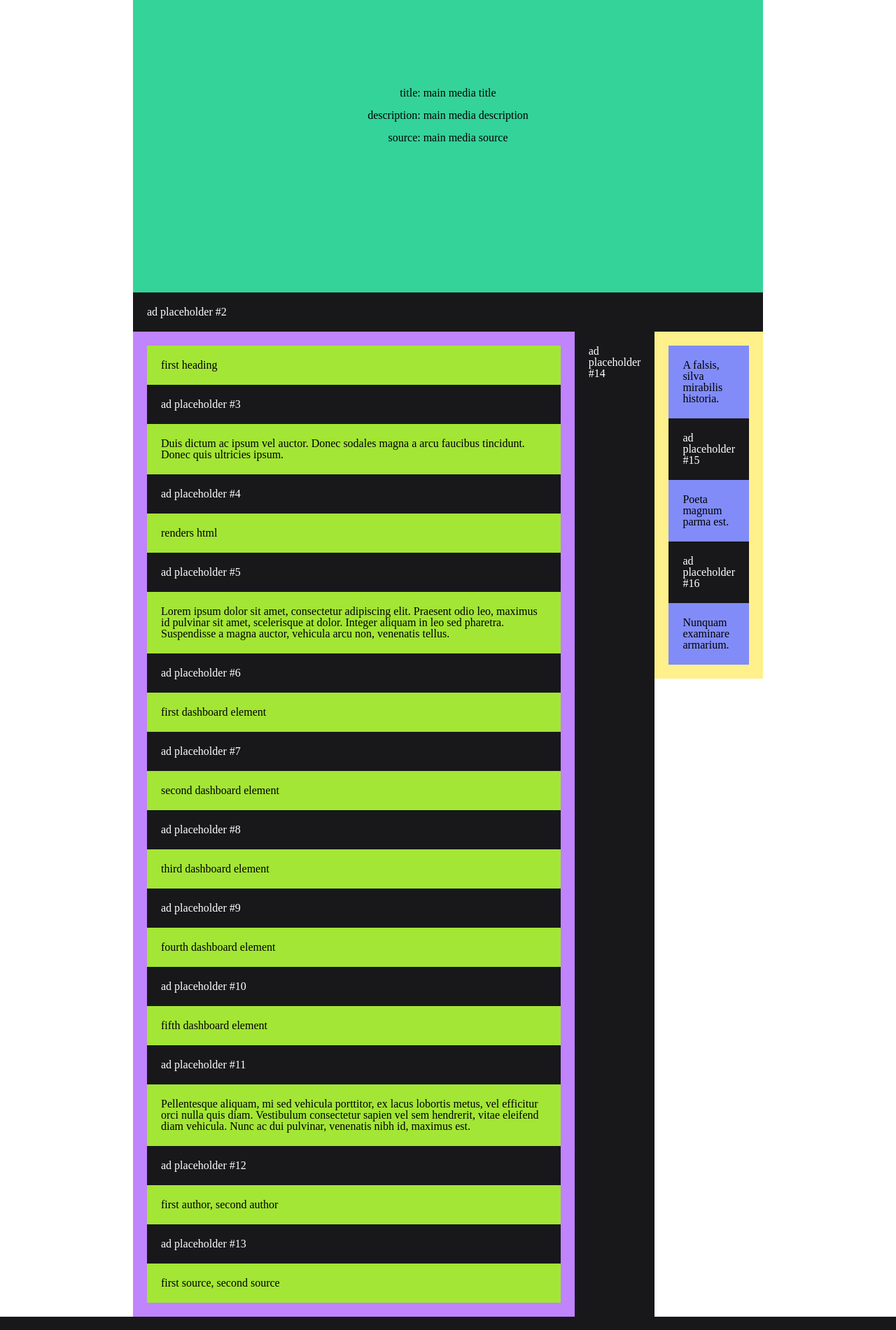
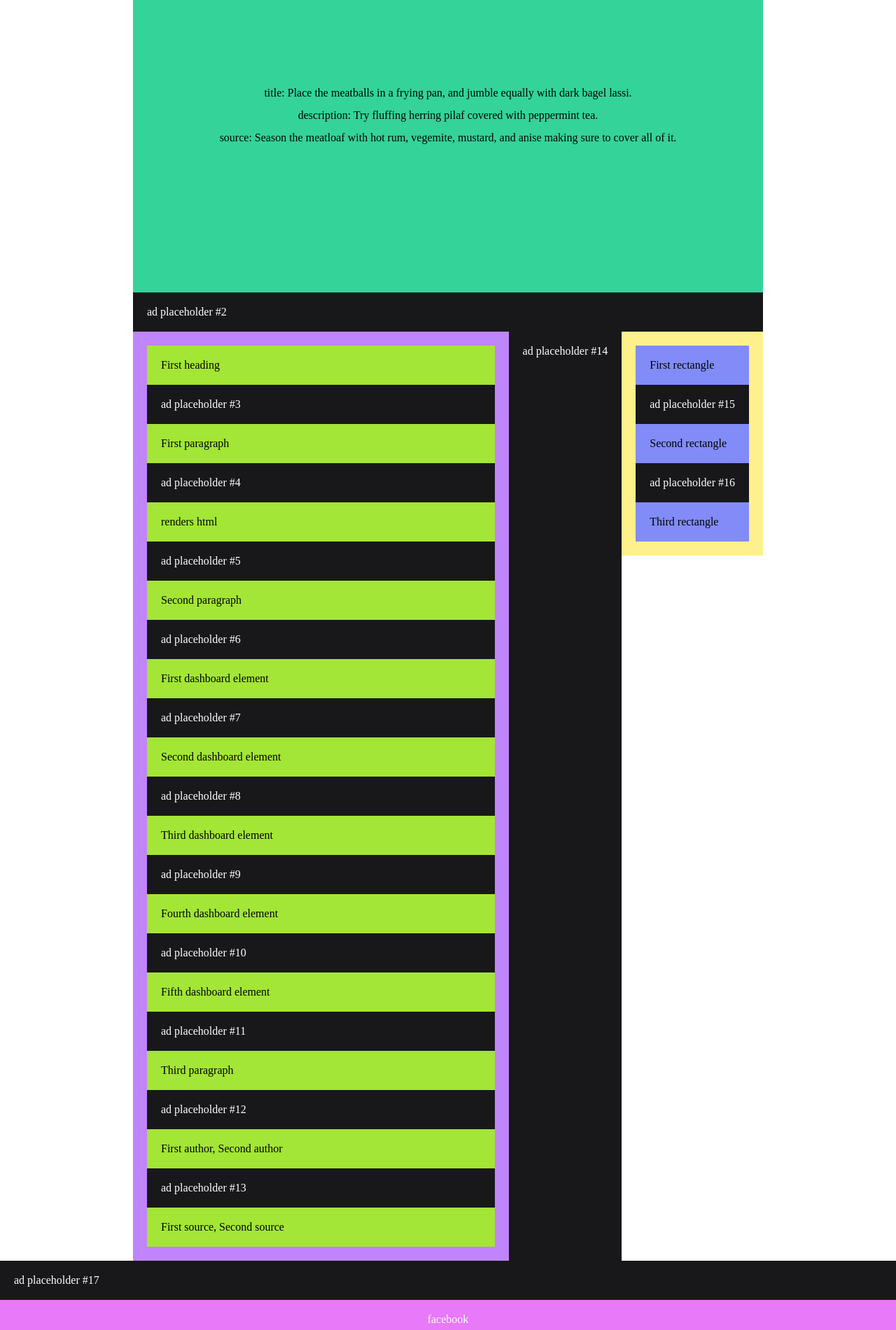
Before and after one commit to Ofadiman/react-tree-renderer, a React (Vite) app: page / in a window 1280 px wide. Shown: the part 320-2221 px from the top of the page at 70% size. Built offline with nearby package versions, Linux system fonts and the light colour scheme.

Commit message:
refactor: move mocks to separate directory

```diff
--- a/src/components/Header.tsx
+++ b/src/components/Header.tsx
@@ -5,9 +5,9 @@ export const Header: FC<{ title: string; description: string; source: string }>
     <header
       className={'bg-emerald-400 p-5 aspect-video flex items-center justify-center gap-4 flex-col'}
     >
-      <p>title: {props.title}</p>
-      <p>description: {props.description}</p>
-      <p>source: {props.source}</p>
+      <p>{props.title}</p>
+      <p>{props.description}</p>
+      <p>{props.source}</p>
     </header>
   )
 }
--- a/src/main.tsx
+++ b/src/main.tsx
@@ -1,6 +1,6 @@
 import './global.css'
 import ReactDOM from 'react-dom/client'
-import { mockResponse } from './mockResponse.ts'
+import { apiResponse } from './mocks/apiResponse.ts'
 import {
   fillWebsiteMapWithPlaceholders,
   getWebsiteMapForDesktop,
@@ -9,28 +9,18 @@ import {
 } from './websiteMap.tsx'
 import { StrictMode } from 'react'
 import { faker } from '@faker-js/faker'
+import { placeholdersToRender } from './mocks/placeholdersToRender.ts'
 
 faker.seed(1)
-
-const placeholdersToRender = {
-  1: {
-    prop1: 'value1',
-    prop2: 'value2',
-  },
-  2: {
-    prop1: 'value1',
-    prop2: 'value2',
-  },
-}
 
 const urlSearchParams = new URLSearchParams(window.location.search)
 const device = urlSearchParams.get('layout') ?? 'desktop'
 
 let websiteMap
 if (device === 'desktop') {
-  websiteMap = getWebsiteMapForDesktop(mockResponse)
+  websiteMap = getWebsiteMapForDesktop(apiResponse)
 } else {
-  websiteMap = getWebsiteMapForMobile(mockResponse)
+  websiteMap = getWebsiteMapForMobile(apiResponse)
 }
 
 fillWebsiteMapWithPlaceholders(websiteMap)
--- a/src/mockResponse.ts
+++ /dev/null
@@ -1,105 +0,0 @@
-import { NodeType } from './websiteMap.tsx'
-
-export const mockResponse = {
-  lead: 'lead',
-  content: [
-    {
-      type: NodeType.Heading,
-      content: 'first heading',
-    },
-    {
-      type: NodeType.Paragraph,
-      lines:
-        'Duis dictum ac ipsum vel auctor. Donec sodales magna a arcu faucibus tincidunt. Donec quis ultricies ipsum.',
-    },
-    {
-      type: NodeType.Html,
-      html: '<div>renders html</div>',
-    },
-    {
-      type: NodeType.Paragraph,
-      lines:
-        'Lorem ipsum dolor sit amet, consectetur adipiscing elit. Praesent odio leo, maximus id pulvinar sit amet, scelerisque at dolor. Integer aliquam in leo sed pharetra. Suspendisse a magna auctor, vehicula arcu non, venenatis tellus.',
-    },
-    {
-      type: NodeType.Dashboard,
-      items: [
-        {
-          text: 'first dashboard element',
-        },
-        {
-          text: 'second dashboard element',
-        },
-        {
-          text: 'third dashboard element',
-        },
-        {
-          text: 'fourth dashboard element',
-        },
-        {
-          text: 'fifth dashboard element',
-        },
-      ],
-    },
-    {
-      type: NodeType.Paragraph,
-      lines:
-        'Pellentesque aliquam, mi sed vehicula porttitor, ex lacus lobortis metus, vel efficitur orci nulla quis diam. Vestibulum consectetur sapien vel sem hendrerit, vitae eleifend diam vehicula. Nunc ac dui pulvinar, venenatis nibh id, maximus est.',
-    },
-  ],
-  aside: [
-    {
-      type: NodeType.Rectangle,
-      text: 'A falsis, silva mirabilis historia.',
-    },
-    {
-      type: NodeType.Rectangle,
-      text: 'Poeta magnum parma est.',
-    },
-    {
-      type: NodeType.Rectangle,
-      text: 'Nunquam examinare armarium.',
-    },
-  ],
-  mainMedia: {
-    title: 'main media title',
-    description: 'main media description',
-    source: 'main media source',
-  },
-  authors: [
-    {
-      id: 'c80bb8b7-1273-42de-87be-63a435989452',
-      name: 'first author',
-    },
-    {
-      id: 'd408a207-5043-430e-93c5-83cd6fa4e764',
-      name: 'second author',
-    },
-  ],
-  sources: [
-    {
-      id: 'dec8b9c5-337b-437f-a714-98da7b36a613',
-      source: 'first source',
-    },
-    {
-      id: 'f446d54f-bba8-436f-940c-dec5f67fd7d8',
-      source: 'second source',
-    },
-  ],
-  footerLinks: [
-    {
-      text: 'facebook',
-      to: 'https://www.facebook.com/',
-    },
-    {
-      text: 'youtube',
-      to: 'https://www.youtube.com/',
-    },
-    {
-      text: 'instagram',
-      to: 'https://www.instagram.com/',
-    },
-  ],
-}
-
-export type MockResponse = typeof mockResponse
--- /dev/null
+++ b/src/mocks/apiResponse.ts
@@ -0,0 +1,103 @@
+import { NodeType } from '../websiteMap.tsx'
+
+export const apiResponse = {
+  lead: 'lead',
+  content: [
+    {
+      type: NodeType.Heading,
+      content: 'First heading',
+    },
+    {
+      type: NodeType.Paragraph,
+      lines: 'First paragraph',
+    },
+    {
+      type: NodeType.Html,
+      html: '<div>renders html</div>',
+    },
+    {
+      type: NodeType.Paragraph,
+      lines: 'Second paragraph',
+    },
+    {
+      type: NodeType.Dashboard,
+      items: [
+        {
+          text: 'First dashboard element',
+        },
+        {
+          text: 'Second dashboard element',
+        },
+        {
+          text: 'Third dashboard element',
+        },
+        {
+          text: 'Fourth dashboard element',
+        },
+        {
+          text: 'Fifth dashboard element',
+        },
+      ],
+    },
+    {
+      type: NodeType.Paragraph,
+      lines: 'Third paragraph',
+    },
+  ],
+  aside: [
+    {
+      type: NodeType.Rectangle,
+      text: 'First rectangle',
+    },
+    {
+      type: NodeType.Rectangle,
+      text: 'Second rectangle',
+    },
+    {
+      type: NodeType.Rectangle,
+      text: 'Third rectangle',
+    },
+  ],
+  mainMedia: {
+    title: 'title: Place the meatballs in a frying pan, and jumble equally with dark bagel lassi.',
+    description: 'description: Try fluffing herring pilaf covered with peppermint tea.',
+    source:
+      'source: Season the meatloaf with hot rum, vegemite, mustard, and anise making sure to cover all of it.',
+  },
+  authors: [
+    {
+      id: 'c80bb8b7-1273-42de-87be-63a435989452',
+      name: 'First author',
+    },
+    {
+      id: 'd408a207-5043-430e-93c5-83cd6fa4e764',
+      name: 'Second author',
+    },
+  ],
+  sources: [
+    {
+      id: 'dec8b9c5-337b-437f-a714-98da7b36a613',
+      source: 'First source',
+    },
+    {
+      id: 'f446d54f-bba8-436f-940c-dec5f67fd7d8',
+      source: 'Second source',
+    },
+  ],
+  footerLinks: [
+    {
+      text: 'facebook',
+      to: 'https://www.facebook.com/',
+    },
+    {
+      text: 'youtube',
+      to: 'https://www.youtube.com/',
+    },
+    {
+      text: 'instagram',
+      to: 'https://www.instagram.com/',
+    },
+  ],
+}
+
+export type MockResponse = typeof apiResponse
--- /dev/null
+++ b/src/mocks/placeholdersToRender.ts
@@ -0,0 +1,10 @@
+export const placeholdersToRender = {
+  1: {
+    prop1: 'value1',
+    prop2: 'value2',
+  },
+  2: {
+    prop1: 'value1',
+    prop2: 'value2',
+  },
+}
--- a/src/websiteMap.tsx
+++ b/src/websiteMap.tsx
@@ -9,7 +9,7 @@ import { Header } from './components/Header.tsx'
 import { Navbar } from './components/Navbar.tsx'
 import { Rectangle } from './components/Rectangle.tsx'
 import { Placeholder } from './components/Placeholder.tsx'
-import { MockResponse } from './mockResponse.ts'
+import { MockResponse } from './mocks/apiResponse.ts'
 import { ColumnsWrapper } from './components/ColumnsWrapper.tsx'
 import { ContentWrapper } from './components/ContentWrapper.tsx'
 import { Footer } from './components/Footer'
```
